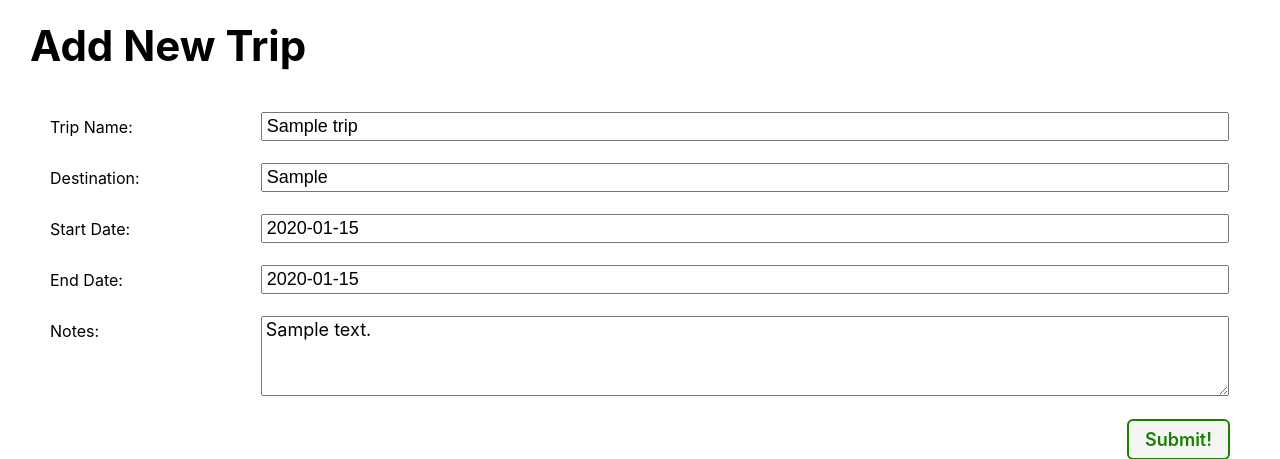
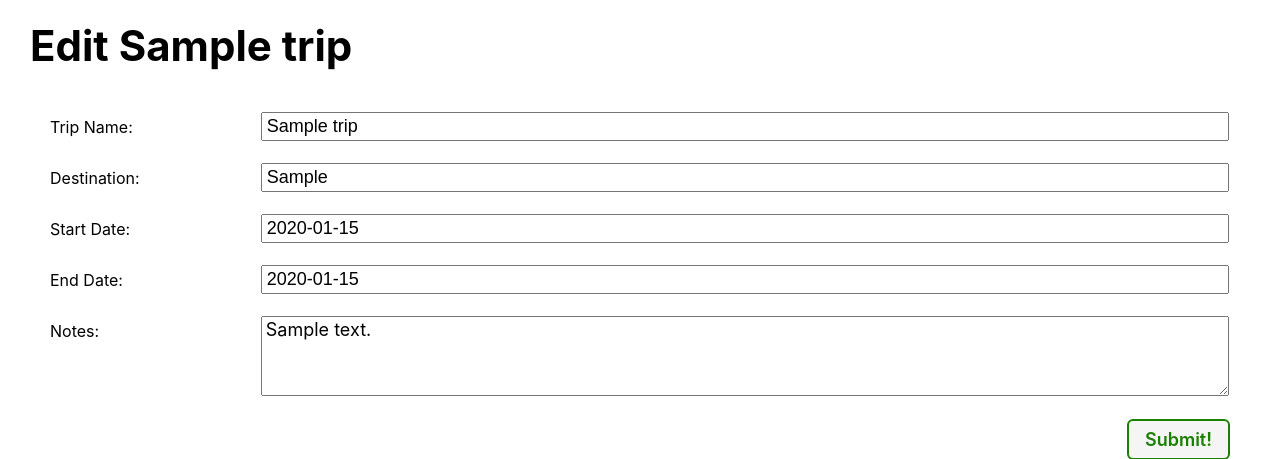
Before and after one commit to michellejtan/explo-travel-planner, a Django app: page /trips/1/update/ in a window 1280 px wide. Shown: the part 55-514 px from the top of the page. Run offline with Django 5.2, Linux system fonts and the light colour scheme; tables that the repository leaves empty hold one stand-in row (values such as "Sample post").

Commit message:
wip: to show the trip's name only when we are editing, not creating, a trip

```diff
--- a/travel/templates/travel/trip_form.html
+++ b/travel/templates/travel/trip_form.html
@@ -6,8 +6,11 @@
 {% block content %}
 
 <div class="page-header">
-  <h1>Add New Trip</h1>
-  <img src="" alt="" />
+  {% if trip %}
+  <h1>Edit {{ trip.name }}</h1>
+  {% else %}
+  <h1>Add a Trip</h1>
+  {% endif %}
 </div>
 
 <form action="" method="post" class="form-container">
```
